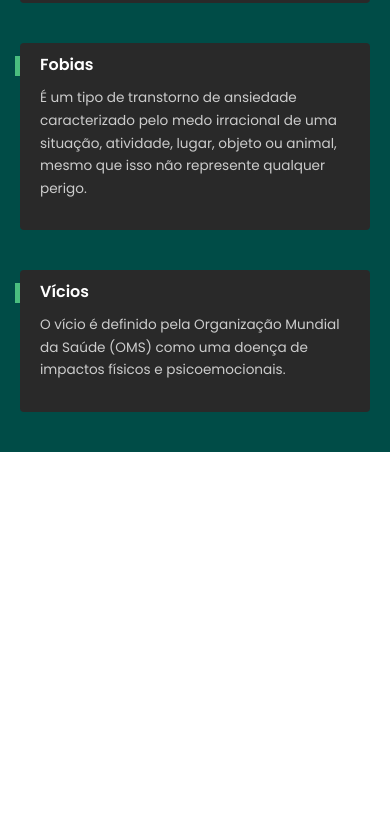
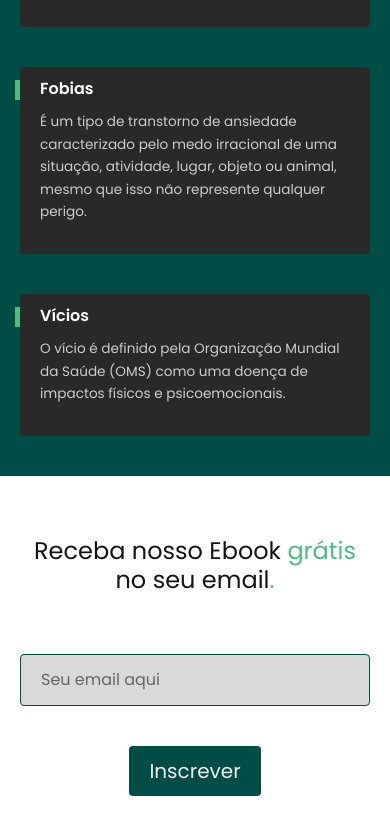
Before and after one commit to feilonn/Psicoterapia, a plain HTML site: page index.html in a window 390 px wide. Shown: the part 1130-1966 px from the top of the page. Before the commit the page ends 1582 px from the top, so only its background shows below. Drawn offline with Linux system fonts and the light colour scheme; a web font is replaced by a local one.

Commit message:
feat: Adicionado sessão se Beneficios e sua responsividade

```diff
--- /dev/null
+++ b/css/beneficios.css
@@ -0,0 +1,82 @@
+.beneficios-container {
+  max-width: 1200px;
+  margin: 0 auto;
+  margin-top: 90px;
+  padding: 40px 20px;
+}
+.beneficios-titulo {
+  font-weight: 400;
+  font-size: 3rem;
+  line-height: 1.21;
+  color: #141414;
+  max-width: 15ch;
+}
+.beneficios-titulo span {
+  color: #4ABD7F;
+}
+.beneficios-email-area {
+  margin-top: 60px;
+  display: flex;
+  flex-wrap: wrap;
+  align-items: center;
+  gap: 40px;
+}
+.beneficios-input {
+  display: flex;
+  align-items: center;
+  height: 50px;
+  width: 560px;
+  background: #D9D9D9;
+  border-radius: 4px;
+  border: 1px solid #004C47;
+  transition: 0.3s;
+  grid-column: 1;
+}
+.beneficios-input:hover {
+  border-color: #4ABD7F;
+  cursor: pointer;
+}
+.beneficios-placeholder {
+  margin-left: 20px;
+  padding: 0;
+  display: block;
+  color: #666666;
+}
+.beneficios-button {
+  /* padding: 10px 20px; */
+  background: #004C47;
+  border-radius: 4px;
+}
+.beneficios-button a {
+  color: #F0F0F0;
+  font-size: 1.25rem;
+  line-height: 1.5;
+  display: inline-block;
+  padding: 10px 20px;
+}
+@media(max-width:800px) {
+  .beneficios-container {
+    margin-top: 40px;
+  }
+  .beneficios-titulo {
+    font-size: 2.5rem;
+    max-width: initial;
+    text-align: center;
+  }
+}
+@media(max-width: 600px) {
+  .beneficios-titulo {
+    font-size: 2rem;
+  }
+}
+@media(max-width:400px) {
+  .beneficios-container {
+    margin-top: 20px;
+  }
+  .beneficios-email-area {
+    justify-content: center;
+  }
+  .beneficios-titulo {
+    font-size: 1.5rem;
+  }
+}
--- a/css/introducao.css
+++ b/css/introducao.css
@@ -2,7 +2,7 @@
   display: grid;
   grid-template-columns: 2fr 1fr;
   place-items: center start;
-  column-gap: 20px;
+  gap: 20px;
 }
 .introducao-container {
   max-width: 1200px;
@@ -26,11 +26,12 @@
   margin-top: 1.25rem;
 }
 .introducao-button {
-  padding: 10px 20px;
   background: #004C47;
   border-radius: 4px;
 }
 .introducao-button a {
+  padding: 10px 20px;
+  display: inline-block;
   color: #F0F0F0;
   font-size: 1.25rem;
   line-height: 1.5;
@@ -51,7 +52,7 @@
   }
 }
 @media(max-width: 600px) {
-  .introducao-container {
+  .introducao {
     grid-template-columns: 1fr;
     row-gap: 40px;
     place-items: center;
--- a/css/servicos.css
+++ b/css/servicos.css
@@ -5,15 +5,16 @@
 .servicos-container {
   max-width: 1200px;
   margin: 0 auto;
-  margin-top: 120px;
+  margin-top: 90px;
   padding: 40px 20px;
 }
 .servicos-titulo {
   font-size: 3rem;
-  line-height: 1.20;
+  line-height: 1.30;
   color: #F0F0F0;
   max-width: 18ch;
   font-weight: 400;
+  margin-top: 90px;
 }
 .servicos-titulo span {
   color: #4ABD7F;
@@ -60,6 +61,7 @@
     font-size: 2.5rem;
     text-align: center;
     max-width: initial;
+    margin-top: 40px;
   }
 }
 @media(max-width: 600px) {
@@ -76,5 +78,6 @@
 @media(max-width: 400px) {
   .servicos-titulo {
     font-size: 1.5rem;
+    margin-top: 20px;
   }
 }
--- a/css/style.css
+++ b/css/style.css
@@ -2,3 +2,4 @@
 @import './header.css';
 @import './introducao.css';
 @import './servicos.css';
+@import './beneficios.css';
--- a/index.html
+++ b/index.html
@@ -26,7 +26,7 @@
     <p class="introducao-button"><a href="#">Fale Conosco</a></p>
     <img src="/img/perfil.jpg" alt="Foto de Perfil" class="perfil">
   </main>
-  <section aria-label="Serviços" id="#servicos" class="servicos">
+  <section aria-label="Serviços" id="servicos" class="servicos">
     <div class="servicos-container">
       <h2 class="servicos-titulo">
         Podemos
@@ -75,5 +75,14 @@
       </ul>
     </div>
   </section>
+  <section aria-label="Benefícios" id="beneficios" class="beneficios-container">
+    <h3 class="beneficios-titulo">Receba nosso Ebook <span>grátis</span> no seu email<span>.</span></h3>
+    <div class="beneficios-email-area">
+      <div class="beneficios-input">
+        <span class="beneficios-placeholder">Seu email aqui</span>
+      </div>
+      <p class="beneficios-button"><a href="#">Inscrever</a></p>
+    </div>
+  </section>
 </body>
 </html>
```
